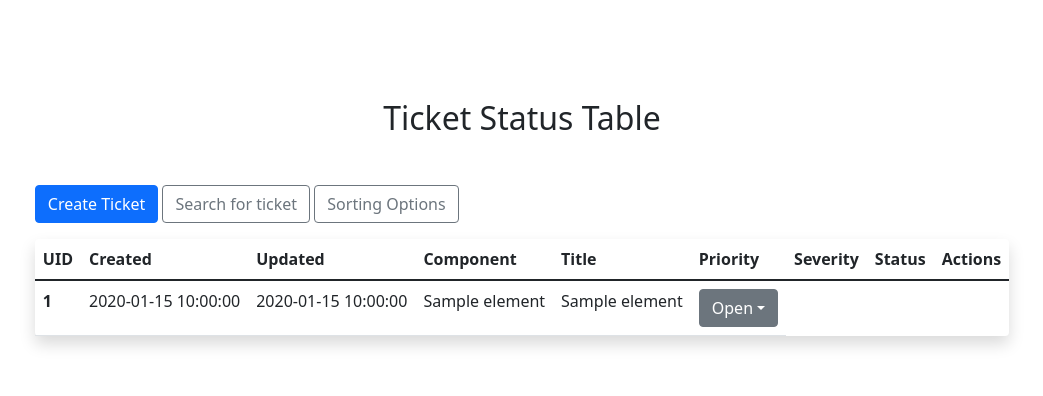
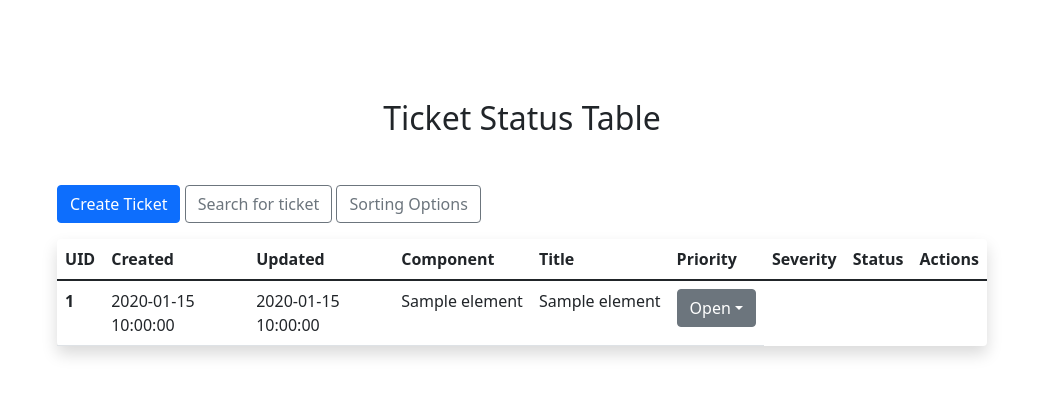
Before and after one commit to tkachikoti/bug_tracking_system, a Flask app: template flaskr/templates/index.html.jinja in a window 1280 px wide. Shown: the part 173-569 px from the top of the page, without its empty margins (118-1161 px from the left). Run offline with Flask 2, Linux system fonts and the light colour scheme; the template is opened without the code that fills it: most values are stand-ins (such as "Sample title", 1, 10 or a date in 2020); some libraries are stand-ins or nearby versions.

Commit message:
update table for layout that does not stretch across the entire viewport

```diff
--- a/flaskr/templates/index.html.jinja
+++ b/flaskr/templates/index.html.jinja
@@ -1,4 +1,10 @@
 {% extends "base.html.jinja" %}
+{% block styles %}
+.wrap-table-text {
+    word-wrap: break-word;
+    max-width: 145px;
+}
+{% endblock %}
 {% block maincontent %}
 <div class="row justify-content-center">
     <div class="col-auto">
@@ -69,21 +75,21 @@
                 {% for element in tickets_cvs %}
                 <tr>
                     <th scope="row">{{ element.uid }}</th>
-                    <td>{{ element.created_at_full_date }}</td>
-                    <td>{{ element.updated_at_full_date }}</td>
-                    <td>{{ element.component_name }}</td>
-                    <td>{{ element.title }}</td>
+                    <td class="wrap-table-text">{{ element.created_at_full_date }}</td>
+                    <td class="wrap-table-text">{{ element.updated_at_full_date }}</td>
+                    <td class="wrap-table-text">{{ element.component_name }}</td>
+                    <td class="wrap-table-text">{{ element.title }}</td>
                     {% for priority_and_severity_option in priority_and_severity_options_csv %}
                         {% if priority_and_severity_option.value==element.priority %}
-                        <td>{{ priority_and_severity_option.priority }} ({{ element.priority }})</td>
+                        <td class="wrap-table-text">{{ priority_and_severity_option.priority }} ({{ element.priority }})</td>
                         {% endif %}
                         {% if priority_and_severity_option.value==element.severity %}
-                        <td>{{ priority_and_severity_option.severity }} ({{ element.severity }})</td>
+                        <td class="wrap-table-text">{{ priority_and_severity_option.severity }} ({{ element.severity }})</td>
                         {% endif %}
                     {% endfor %}
                     {% for status_option in status_options_csv %}
                         {% if status_option.value==element.status %}
-                        <td>{{ status_option.status }}</td>
+                        <td class="wrap-table-text">{{ status_option.status }}</td>
                         {% endif %}
                     {% endfor %}
                     <td>
```
